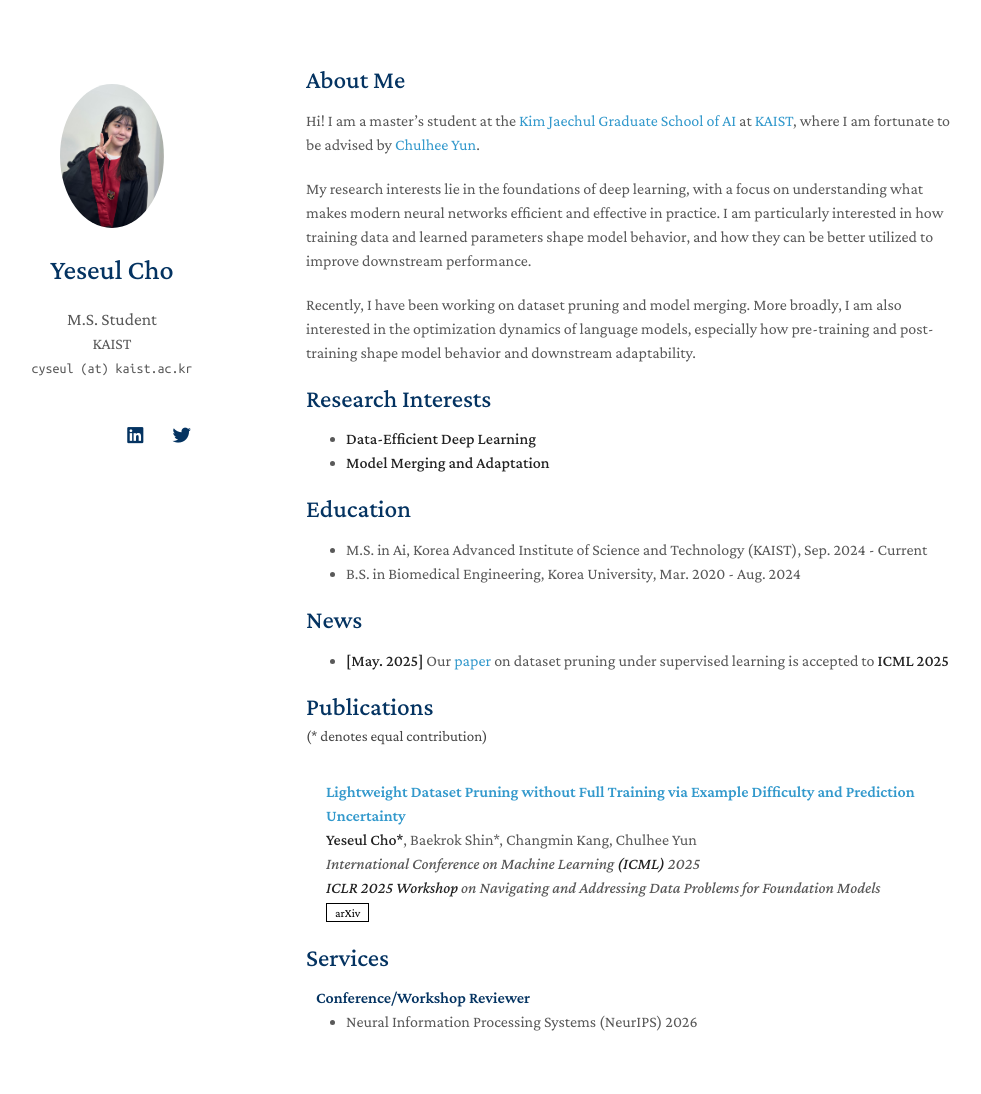
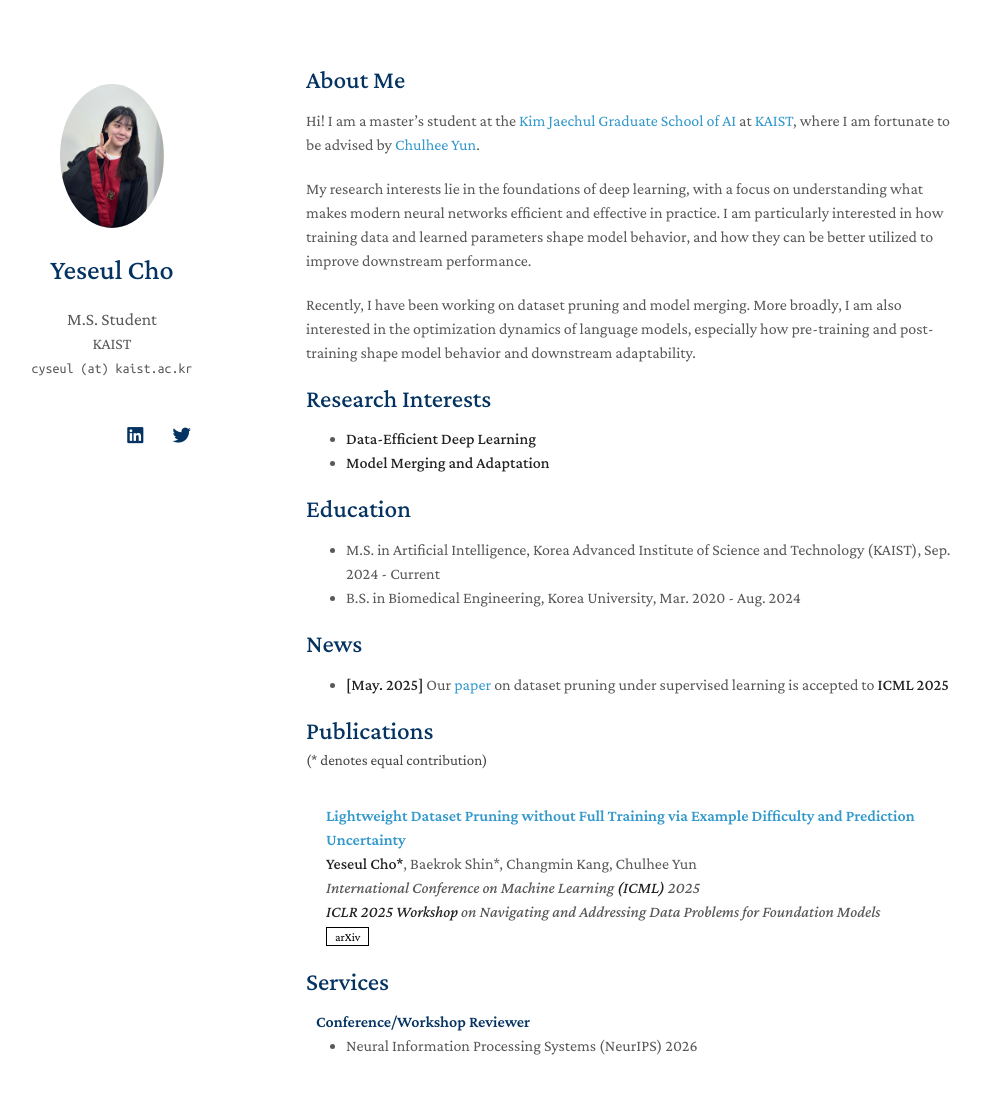
Before and after one commit to cyseul/cyseul.github.io, a Jekyll site: the page built from index.md, in a window 1280 px wide and 1137 px high. Shown: the top 1094 px of the window, without its empty margins (164-1145 px from the left). Built offline with Jekyll 4.4.1, drawn with Linux system fonts in a browser that asks for light colours; nearby versions of some CDN libraries; a style sheet for code colours, icons or effects is not loaded; our own code applies the rules of GitHub Pages for plain Markdown files.

Commit message:
education added

```diff
--- a/index.md
+++ b/index.md
@@ -18,7 +18,7 @@ Recently, I have been working on dataset pruning and model merging. More broadly
 
 
 ## Education
-- M.S. in Ai, Korea Advanced Institute of Science and Technology (KAIST), Sep. 2024 - Current
+- M.S. in Artificial Intelligence, Korea Advanced Institute of Science and Technology (KAIST), Sep. 2024 - Current
 - B.S. in Biomedical Engineering, Korea University, Mar. 2020 - Aug. 2024
 
 ## News
```
